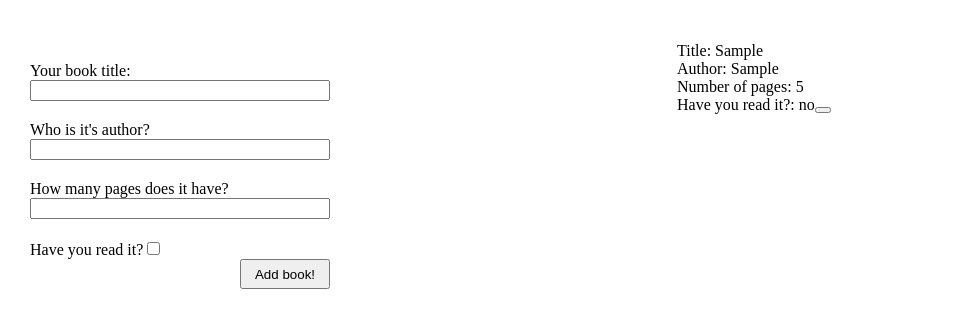
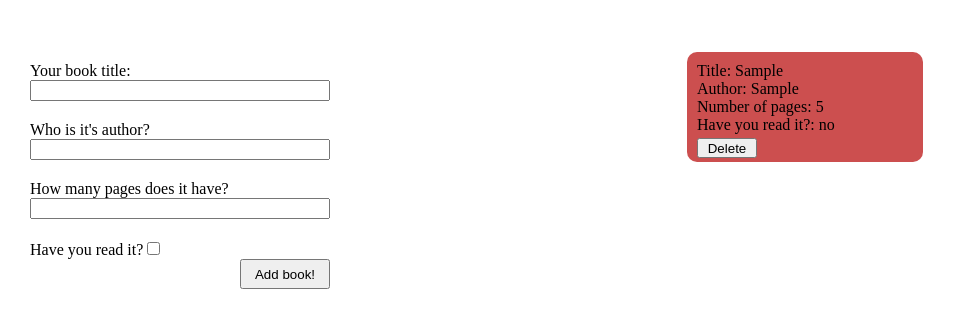
Before and after one commit to sebyta2011/library, a plain HTML site: page index.html in a window 1280 px wide. Both pictures are taken after typing "Sample", "Sample", "5" into the empty fields and a click on the button "Add book!". Shown: the part 56-384 px from the top of the page, without its empty margins (0-956 px from the left). Drawn offline with Linux system fonts and the light colour scheme.

Commit message:
Cards stlyes are back, page working as intended

```diff
--- a/css/styles.css
+++ b/css/styles.css
@@ -50,11 +50,17 @@ label {
   justify-content: center;
 }
 
-.book-post {
+[class^="book-post-"] {
   background-color: rgb(204, 79, 79);
+  display: grid;
   height: 100px;
   padding-top: 10px;
   padding-left: 10px;
   margin: 10px;
   border-radius: 10px;
 }
+
+[class^="del-button-"] {
+  width: 60px;
+  height: 20px;
+}
--- a/js/script.js
+++ b/js/script.js
@@ -36,6 +36,8 @@ form.addEventListener("submit", function (event) {
     let delButton = document.createElement("button");
     const del = document.getElementsByClassName("del-button");
 
+    delButton.textContent = "Delete";
+
     delButton.classList.add(`del-button-${i}`);
     bookPost.classList.add(`book-post-${i}`);
 
```
